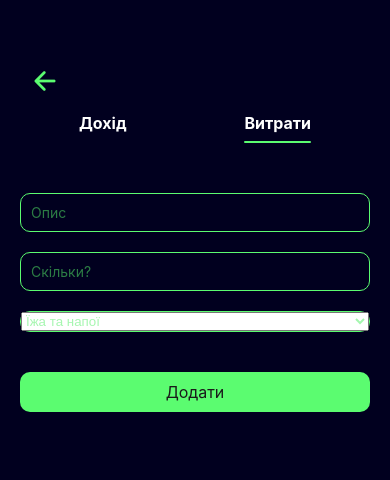
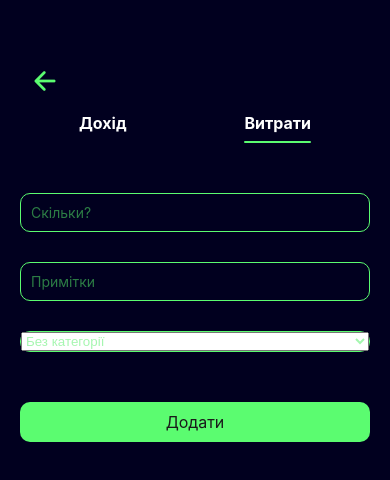
Before and after one commit to illia-kyselov/FinTracker, a React Native app: screen /AddExpense in a window 390 px wide. Shown: the top 480 px of the page. Built offline with nearby package versions, Linux system fonts and the light colour scheme.

Commit message:
some form change

```diff
--- a/src/components/ExpenseForm.tsx
+++ b/src/components/ExpenseForm.tsx
@@ -17,7 +17,7 @@ interface ExpenseFormProps {
 const ExpenseForm: React.FC<ExpenseFormProps> = ({ type, navigation }) => {
     const [description, setDescription] = useState('');
     const [amount, setAmount] = useState('');
-    const [category, setCategory] = useState<string>('');
+    const [category, setCategory] = useState<string>('Без категорії');
     const [errors, setErrors] = useState<{ description?: string; amount?: string; category?: string }>({});
 
     const handleAddExpense = useAddExpense();
@@ -53,22 +53,22 @@ const ExpenseForm: React.FC<ExpenseFormProps> = ({ type, navigation }) => {
         <View style={styles.container}>
             <View>
                 <Input
-                    placeholder="Опис"
-                    value={description}
-                    onChangeText={setDescription}
-                    style={errors.description ? styles.inputError : {}}
-                />
-                {errors.description && <Text style={styles.errorText}>{errors.description}</Text>}
-            </View>
-
-            <View>
-                <Input
                     placeholder="Скільки?"
                     value={amount}
                     onChangeText={setAmount}
                     style={errors.amount ? styles.inputError : {}}
                 />
                 {errors.amount && <Text style={styles.errorText}>{errors.amount}</Text>}
+            </View>
+
+            <View>
+                <Input
+                    placeholder="Примітки"
+                    value={description}
+                    onChangeText={setDescription}
+                    style={errors.description ? styles.inputError : {}}
+                />
+                {errors.description && <Text style={styles.errorText}>{errors.description}</Text>}
             </View>
 
             <View style={styles.categoryPicker}>
@@ -89,7 +89,7 @@ const styles = StyleSheet.create({
         flex: 1,
         backgroundColor: Colors.primary,
         paddingTop: PaddingTop.pt50,
-        gap: Gap.g20,
+        gap: Gap.g30,
     },
     inputError: {
         borderColor: Colors.error,
--- a/src/styles/tokens.ts
+++ b/src/styles/tokens.ts
@@ -17,7 +17,7 @@ export const Radius = {
 }
 
 export const Gap = {
-    g20: 20,
+    g30: 30,
 }
 
 export const Padding = {
```
